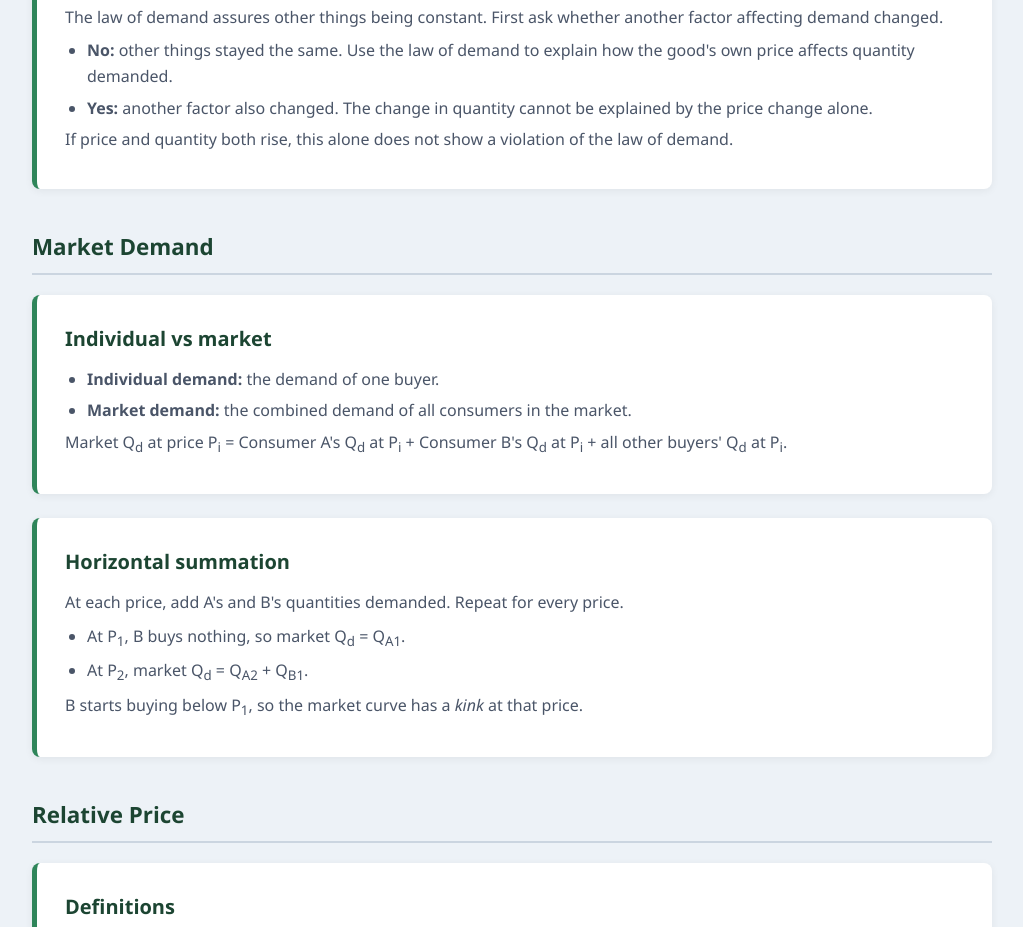
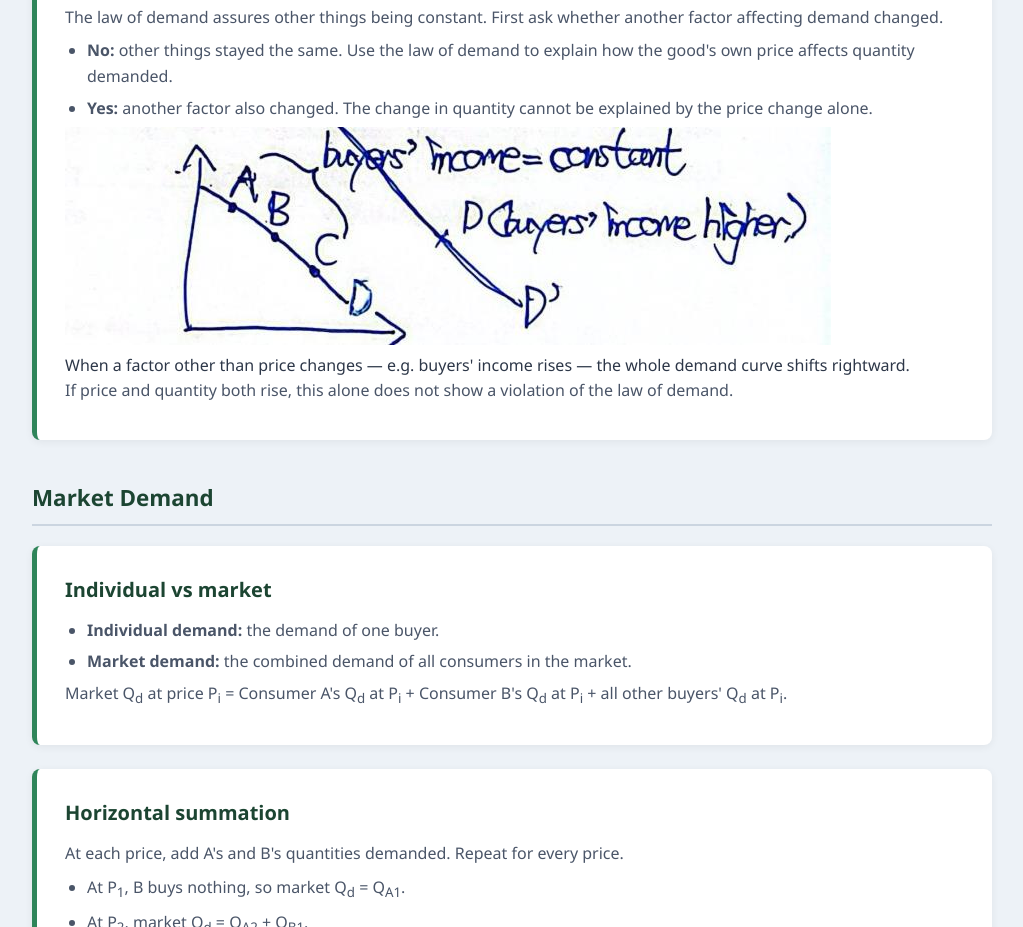
Before and after one commit to notiamalfred/EconLearn, a plain HTML site: page demand-supply.html in a window 1280 px wide. Shown: the part 1722-2649 px from the top of the page, without its empty margins (128-1151 px from the left). Drawn offline with Linux system fonts and the light colour scheme.

Commit message:
Insert image and caption for demand curve explanation
Added an image and caption to illustrate demand curve shifts.

```diff
--- a/demand-supply.html
+++ b/demand-supply.html
@@ -100,6 +100,12 @@
             <li><strong>No:</strong> other things stayed the same. Use the law of demand to explain how the good's own price affects quantity demanded.</li>
             <li><strong>Yes:</strong> another factor also changed. The change in quantity cannot be explained by the price change alone.</li>
           </ul>
+
+          <figure>
+            <img src="images/demand-shift.png" alt="Two demand curves showing a rightward shift when buyers' income rises" />
+            <figcaption>When a factor other than price changes — e.g. buyers' income rises — the whole demand curve shifts rightward.</figcaption>
+          </figure>
+
           <p>If price and quantity both rise, this alone does not show a violation of the law of demand.</p>
         </article>
       </div>
```
